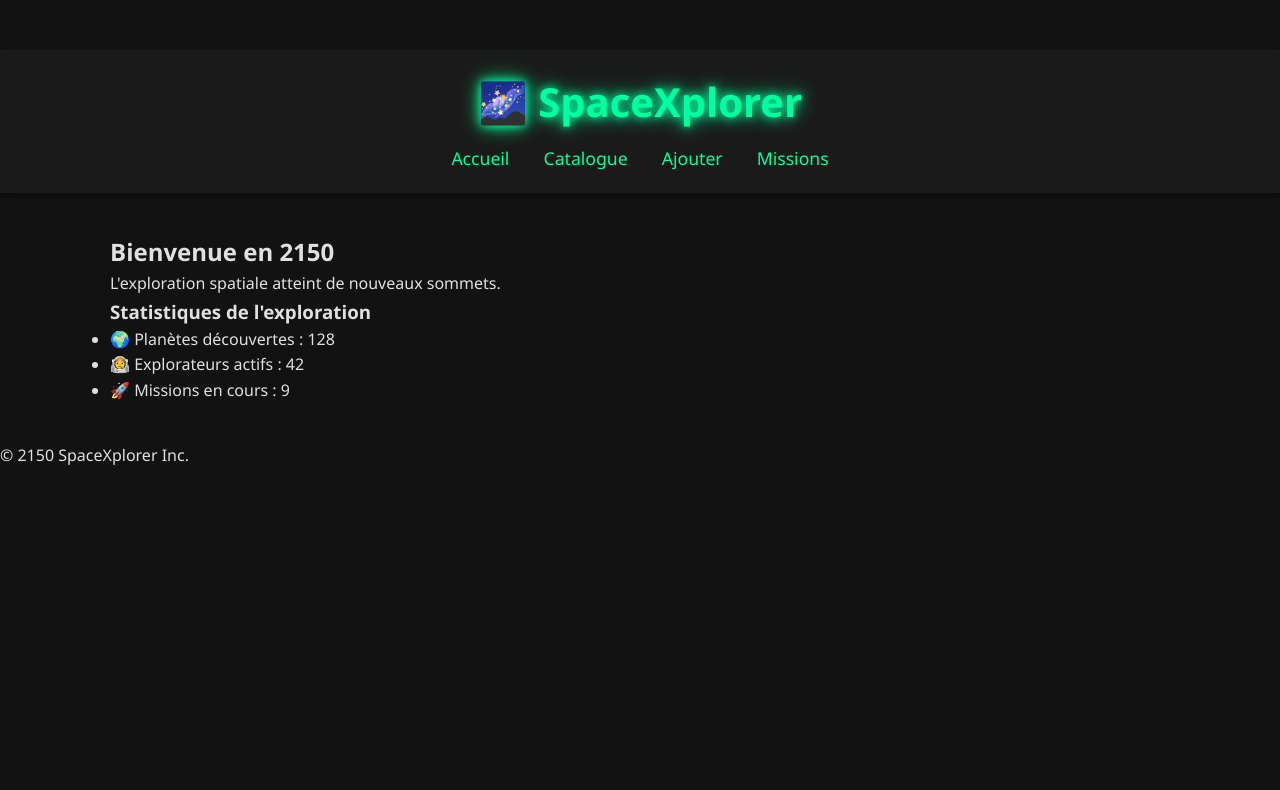
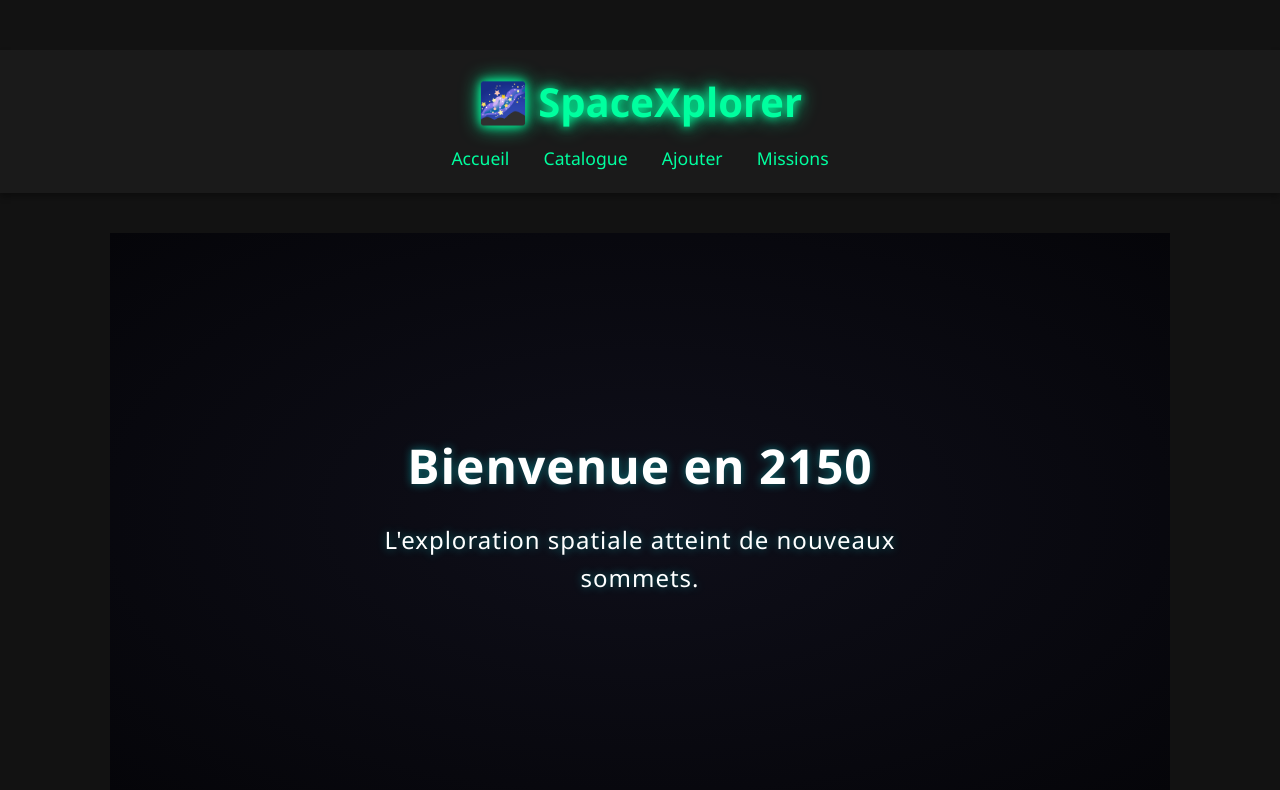
Before and after one commit to Hendrix44/SpaceXplorer, a plain HTML site: page public/index.html in a window 1280 px wide. Shown: the top 790 px of the page. Drawn offline with Linux system fonts and the light colour scheme.

Commit message:
resolution probleme

```diff
--- a/public/css/style.css
+++ b/public/css/style.css
@@ -195,3 +195,27 @@ input, select {
 button#toggleMissionsBtn:active {
   transform: scale(0.98);
 }
+.hero {
+  display: flex;
+  flex-direction: column;
+  justify-content: center;
+  align-items: center;
+  text-align: center;
+  height: 70vh;
+  padding: 2rem;
+  background: radial-gradient(ellipse at center, #0f0f1a 0%, #050509 100%);
+  color: #ffffff;
+  font-family: 'Orbitron', sans-serif;
+  letter-spacing: 1px;
+  text-shadow: 0 0 10px rgba(0, 255, 255, 0.4);
+}
+
+.hero h2 {
+  font-size: 3rem;
+  margin-bottom: 1rem;
+}
+
+.hero p {
+  font-size: 1.5rem;
+  max-width: 600px;
+}
```
